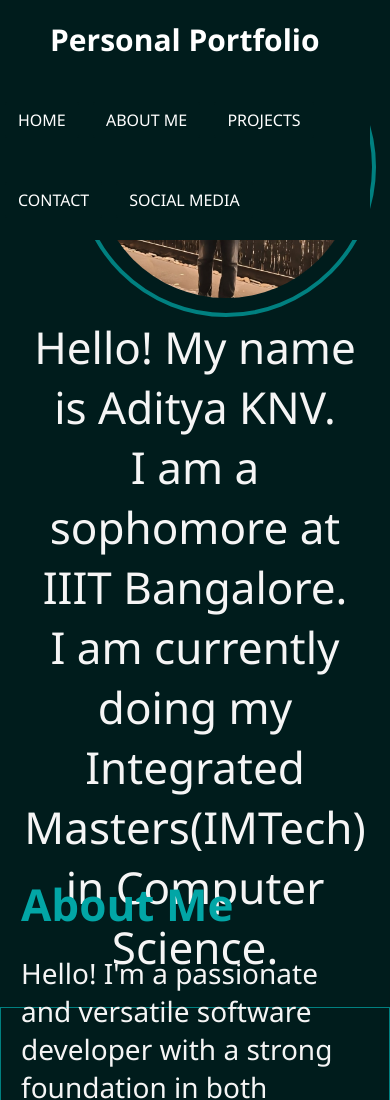
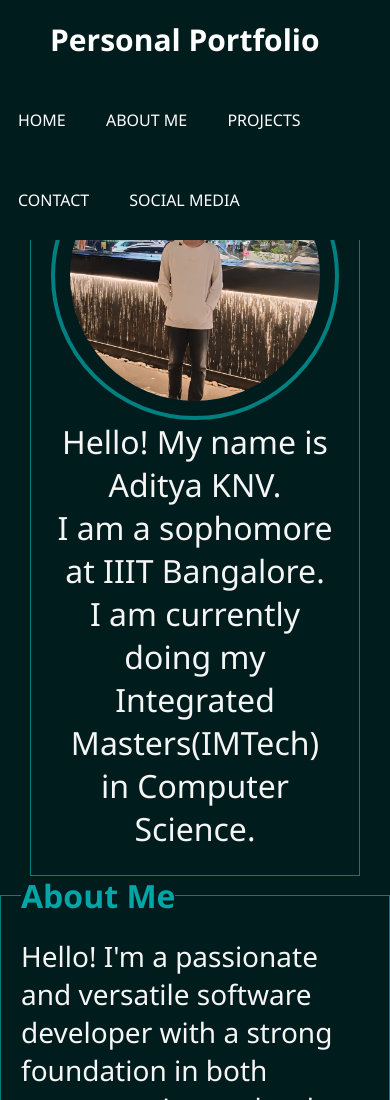
Before and after one commit to Aditya-KNV/First_WebDev, a plain HTML site: page index.html in a window 390 px wide. Shown: the top 1100 px of the page. Drawn offline with Linux system fonts and the light colour scheme.

Commit message:
Update style.css

```diff
--- a/style.css
+++ b/style.css
@@ -164,3 +164,14 @@
         font-size: 16px;
     }
 }
+
+@media (max-width: 600px) {
+    #landing p {
+        font-size: 32px;
+        padding: 5px;
+    }
+
+    legend {
+        font-size: 32px;
+    }
+}
```
